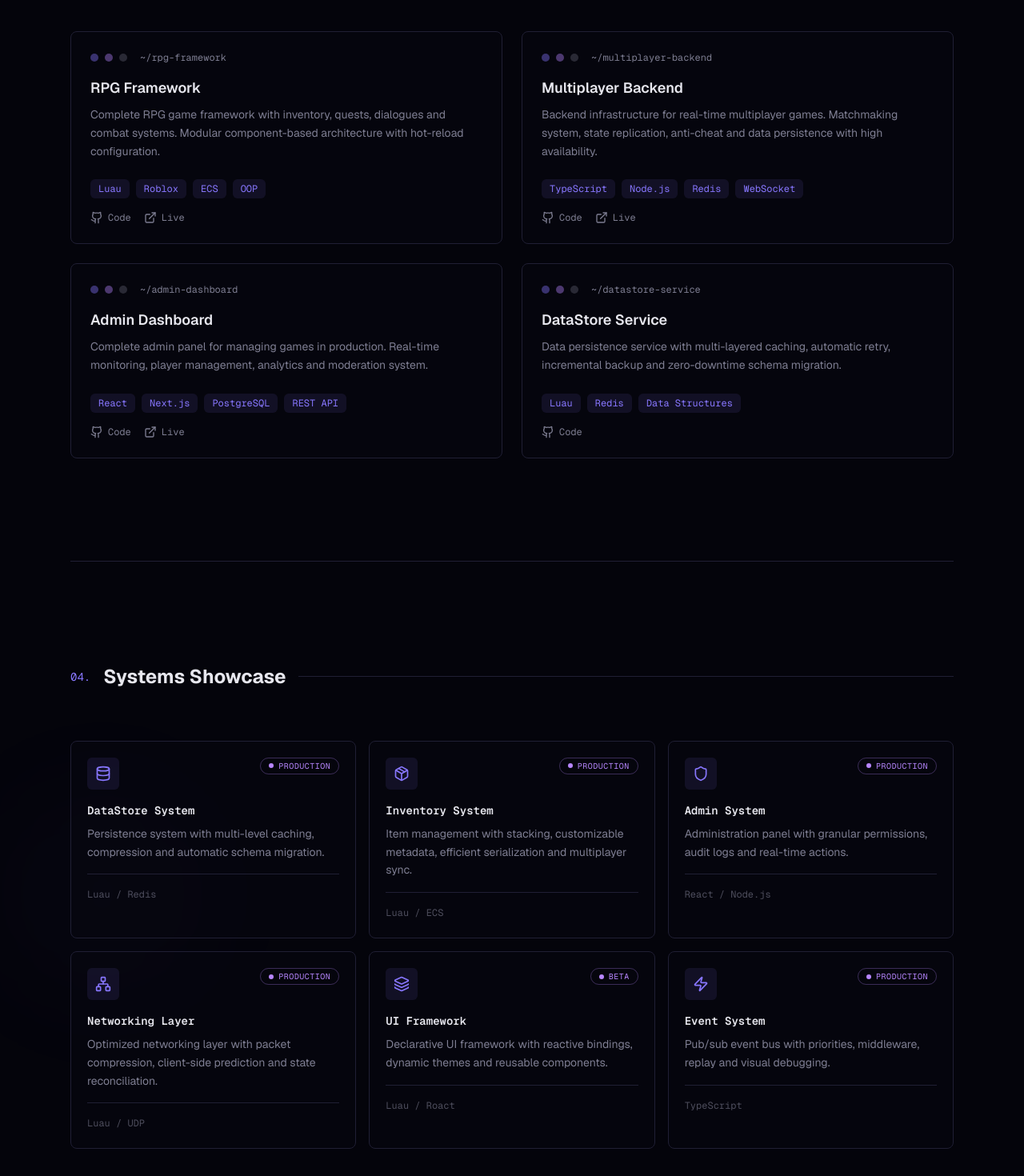
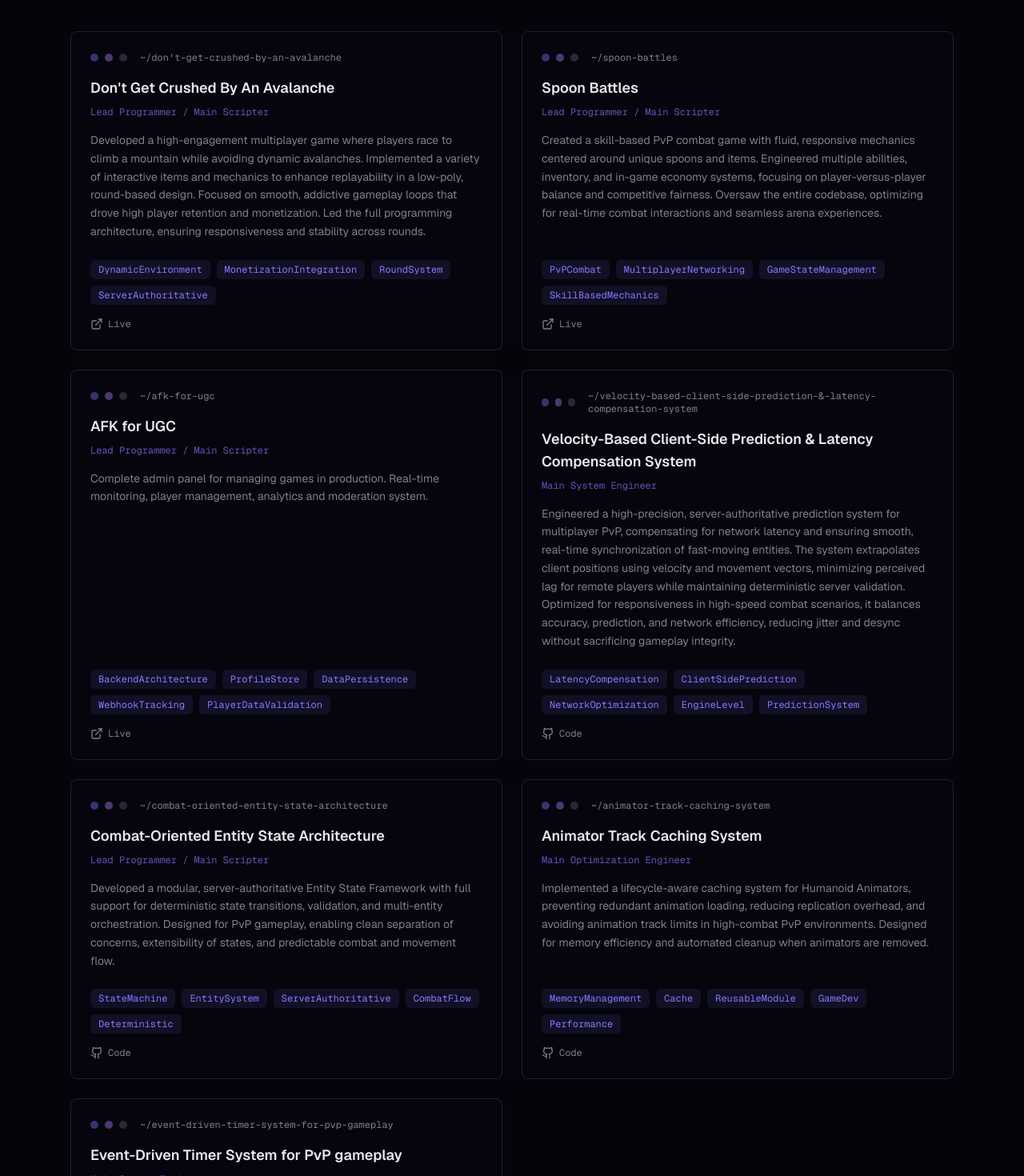
Before and after one commit to SirLael/laelportfolio, a Next.js app: page / in a window 1280 px wide. Shown: the part 2920-4390 px from the top of the page at 80% size. Built offline with nearby package versions, Linux system fonts and the light colour scheme.

Commit message:
projects section changes

```diff
--- a/components/projects-section.tsx
+++ b/components/projects-section.tsx
@@ -4,32 +4,60 @@ import { ExternalLinkIcon, GithubIcon } from "lucide-react"
 
 const projects = [
   {
-    title: "RPG Framework",
+    title: "Don't Get Crushed By An Avalanche",
+    role: "Lead Programmer / Main Scripter",
     description:
-      "Complete RPG game framework with inventory, quests, dialogues and combat systems. Modular component-based architecture with hot-reload configuration.",
-    tags: ["Luau", "Roblox", "ECS", "OOP"],
-    links: { github: "#", live: "#" },
+      "Developed a high-engagement multiplayer game where players race to climb a mountain while avoiding dynamic avalanches. Implemented a variety of interactive items and mechanics to enhance replayability in a low-poly, round-based design. Focused on smooth, addictive gameplay loops that drove high player retention and monetization. Led the full programming architecture, ensuring responsiveness and stability across rounds.",
+    tags: ["DynamicEnvironment", "MonetizationIntegration", "RoundSystem", "ServerAuthoritative"],
+    links: { live: "https://www.roblox.com/games/115491566739843/Dont-Get-Crushed-by-an-Avalanche" },
   },
   {
-    title: "Multiplayer Backend",
+    title: "Spoon Battles",
+    role: "Lead Programmer / Main Scripter",
     description:
-      "Backend infrastructure for real-time multiplayer games. Matchmaking system, state replication, anti-cheat and data persistence with high availability.",
-    tags: ["TypeScript", "Node.js", "Redis", "WebSocket"],
-    links: { github: "#", live: "#" },
+      "Created a skill-based PvP combat game with fluid, responsive mechanics centered around unique spoons and items. Engineered multiple abilities, inventory, and in-game economy systems, focusing on player-versus-player balance and competitive fairness. Oversaw the entire codebase, optimizing for real-time combat interactions and seamless arena experiences.",
+    tags: ["PvPCombat", "MultiplayerNetworking", "GameStateManagement", "SkillBasedMechanics"],
+    links: { live: "https://www.roblox.com/games/109032379461991/Spoon-Battles" },
   },
   {
-    title: "Admin Dashboard",
+    title: "AFK for UGC",
+    role: "Lead Programmer / Main Scripter",
     description:
       "Complete admin panel for managing games in production. Real-time monitoring, player management, analytics and moderation system.",
-    tags: ["React", "Next.js", "PostgreSQL", "REST API"],
-    links: { github: "#", live: "#" },
+    tags: ["BackendArchitecture", "ProfileStore", "DataPersistence", "WebhookTracking", "PlayerDataValidation"],
+    links: { live: "https://www.roblox.com/games/111837340716801/AFK-For-UGC" },
   },
   {
-    title: "DataStore Service",
+    title: "Velocity-Based Client-Side Prediction & Latency Compensation System",
+    role: "Main System Engineer",
     description:
-      "Data persistence service with multi-layered caching, automatic retry, incremental backup and zero-downtime schema migration.",
-    tags: ["Luau", "Redis", "Data Structures"],
-    links: { github: "#" },
+      "Engineered a high-precision, server-authoritative prediction system for multiplayer PvP, compensating for network latency and ensuring smooth, real-time synchronization of fast-moving entities. The system extrapolates client positions using velocity and movement vectors, minimizing perceived lag for remote players while maintaining deterministic server validation. Optimized for responsiveness in high-speed combat scenarios, it balances accuracy, prediction, and network efficiency, reducing jitter and desync without sacrificing gameplay integrity.",
+    tags: ["LatencyCompensation", "ClientSidePrediction", "NetworkOptimization", "EngineLevel", "PredictionSystem"],
+    links: { github: "https://github.com/SirLael/roblox/tree/main/portfolioSampleCodes/LatencyCompensationSystem" },
+  },
+  {
+    title: "Combat-Oriented Entity State Architecture",
+    role: "Lead Programmer / Main Scripter",
+    description:
+      "Developed a modular, server-authoritative Entity State Framework with full support for deterministic state transitions, validation, and multi-entity orchestration. Designed for PvP gameplay, enabling clean separation of concerns, extensibility of states, and predictable combat and movement flow.",
+    tags: ["StateMachine", "EntitySystem", "ServerAuthoritative", "CombatFlow", "Deterministic"],
+    links: { github: "https://github.com/SirLael/roblox/tree/main/portfolioSampleCodes/Combat-OrientedArchitecture" },
+  },
+  {
+    title: "Animator Track Caching System",
+    role: "Main Optimization Engineer",
+    description:
+      "Implemented a lifecycle-aware caching system for Humanoid Animators, preventing redundant animation loading, reducing replication overhead, and avoiding animation track limits in high-combat PvP environments. Designed for memory efficiency and automated cleanup when animators are removed.",
+    tags: ["MemoryManagement", "Cache", "ReusableModule", "GameDev", "Performance"],
+    links: { github: "https://github.com/SirLael/roblox/blob/main/portfolioSampleCodes/TrackCache.luau" },
+  },
+  {
+    title: "Event-Driven Timer System for PvP gameplay",
+    role: "Main System Engineer",
+    description:
+      "Built a frame-accurate, event-driven Timer System supporting countdown and stopwatch modes, promise-based awaitable timers, and centralized heartbeat updates. Includes full lifecycle management, modularity, and seamless integration with asynchronous gameplay systems.",
+    tags: ["Stopwatch", "Promise", "HeartbeatUpdate", "AsyncGameplay", "Countdown"],
+    links: { github: "https://github.com/SirLael/roblox/blob/main/portfolioSampleCodes/TimerController.luau" },
   },
 ]
 
@@ -63,6 +91,8 @@ export function ProjectsSection() {
               <h3 className="mb-2 text-lg font-semibold text-foreground transition-colors group-hover:text-primary">
                 {project.title}
               </h3>
+
+              <p className="mb-4 text-xs font-mono text-primary/70">{project.role}</p>
 
               <p className="mb-6 flex-1 text-sm leading-relaxed text-muted-foreground">
                 {project.description}
```
